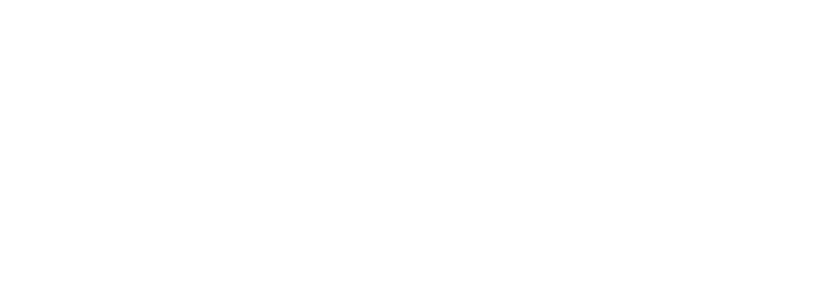
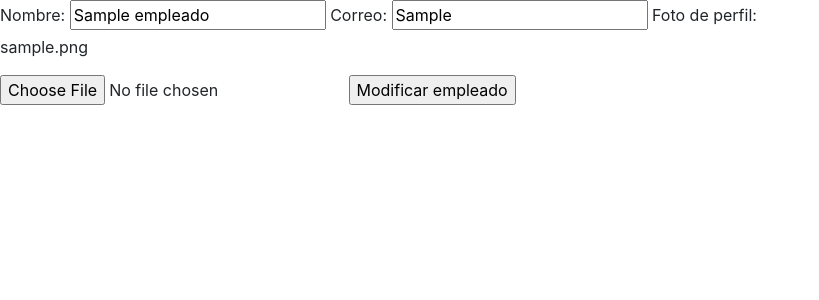
Before and after one commit to martinSaav/Codo-a-Codo-Flask, a Flask app: page /modify/1 in a window 1280 px wide. Before the commit the part shown is empty. Shown: the top 300 px of the page, without its empty margins (0-819 px from the left). Run offline with Flask 2, Linux system fonts and the light colour scheme; tables that the repository leaves empty or names only in its code hold one stand-in row (values such as "Sample post").

Commit message:
Creo form edit.html

```diff
--- a/src/templates/empleados/edit.html
+++ b/src/templates/empleados/edit.html
@@ -1,4 +1,18 @@
 {% include 'header.html' %}
 <!-- el action envia info a /crate -->
+<form method="POST" action="/update" enctype="multipart/form-data">
+    <input hidden type="text" value="{{empleado[0]}}" name="txtId" id="txtId">
+    <label for="txtNombre">Nombre:</label>
+    <input type="text" name="txtNombre" id="txtNombre" value="{{empleado[1]}}">
+
+    <label for="txtCorreo">Correo:</label>
+    <input type="email" name="txtCorreo" id="txtCorreo" value="{{empleado[2]}}">
+
+    <label for="txtFoto">Foto de perfil:</label>
+    <p>{{empleado[3]}}</p>
+    <input type="file" name="txtFoto" id="txtFoto" >
+
+    <input type="submit" value="Modificar empleado">
+</form>
 
 {% include 'footer.html' %}
```
